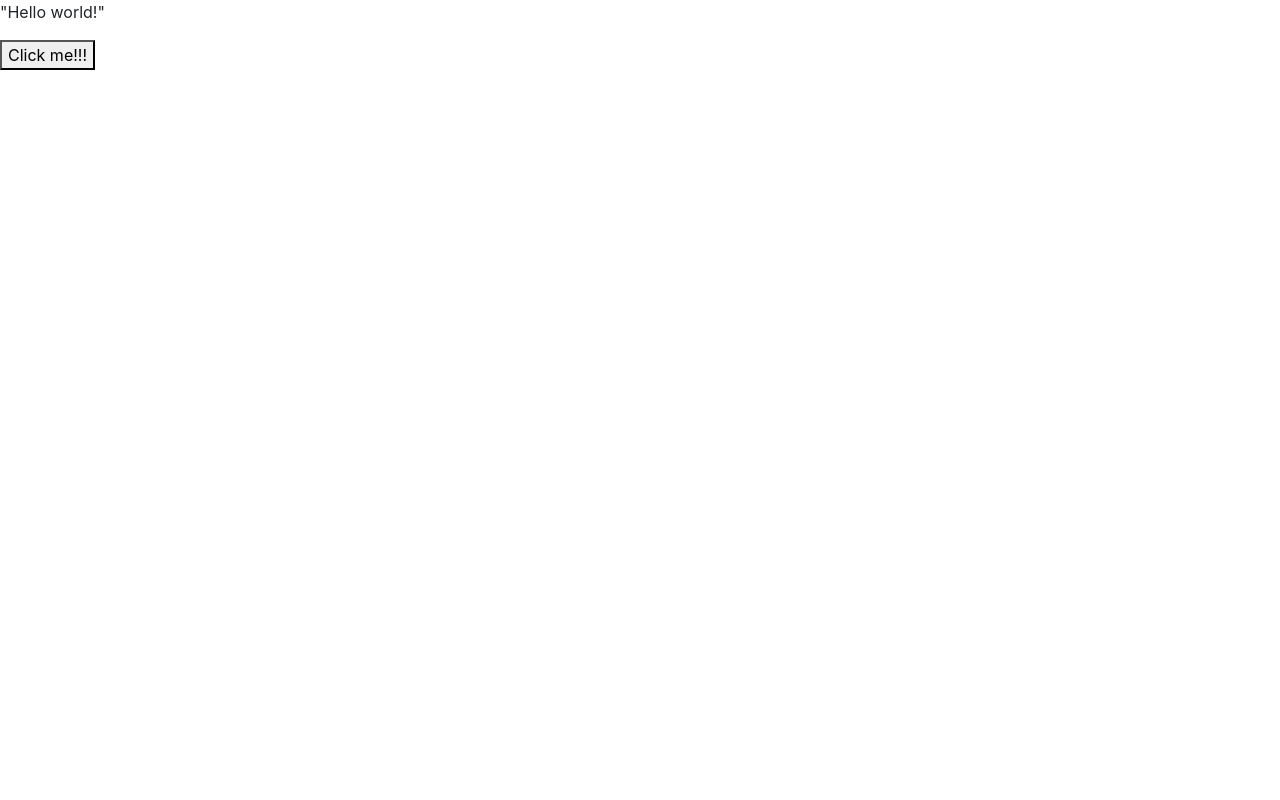
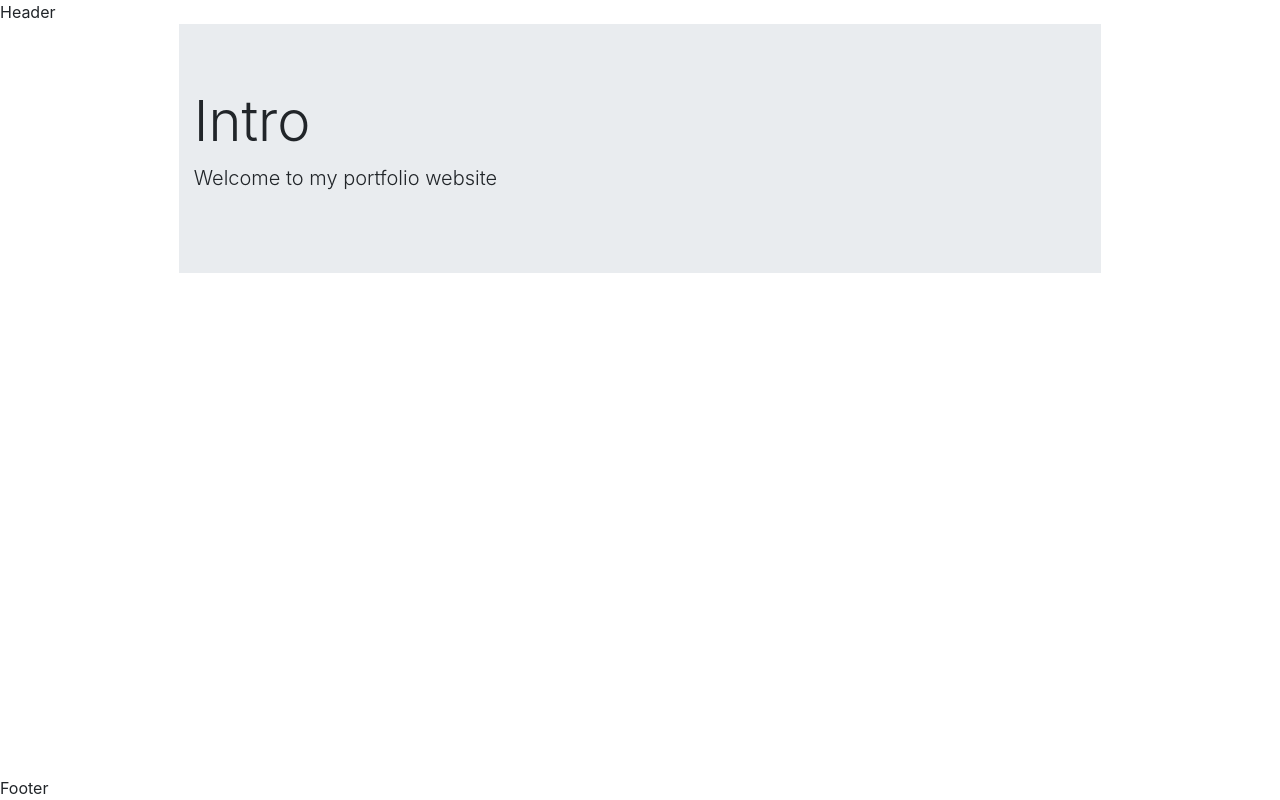
Before and after one commit to yanocv/portfolio, a plain HTML site: page docs/index.html in a window 1280 px wide. Drawn offline with nearby package versions, Linux system fonts and the light colour scheme.

Commit message:
Add: Page main div

```diff
--- a/docs/css/index.css
+++ b/docs/css/index.css
@@ -0,0 +1,8 @@
+html,
+body {
+	height: 100%;
+}
+
+.flex-fill {
+	flex: 1;
+}
--- a/docs/html/intro.html
+++ b/docs/html/intro.html
@@ -1,4 +1,13 @@
-<div id="page">
-	<p>"Hello world!"</p>
-	<button onclick="gotoPage('projects')">Click me!!!</button>
+<div class="container">
+	<!-- Heading -->
+	<div class="row">
+		<div class="col">
+			<div class="jumbotron jumbotron-fluid">
+				<div class="container">
+					<h1 class="display-4">Intro</h1>
+					<p class="lead">Welcome to my portfolio website</p>
+				</div>
+			</div>
+		</div>
+	</div>
 </div>
--- a/docs/index.html
+++ b/docs/index.html
@@ -3,6 +3,7 @@
 <html lang="en">
 	<head>
 		<meta charset="utf-8" />
+		<meta name="viewport" content="width=device-width, initial-scale=1" />
 		<title>Yano's world</title>
 		<script src="https://cdn.jsdelivr.net/npm/jquery/dist/jquery.min.js"></script>
 		<script src="https://cdn.jsdelivr.net/npm/bootstrap/dist/js/bootstrap.min.js"></script>
@@ -11,5 +12,24 @@
 		<link rel="stylesheet" href="./css/index.css" />
 	</head>
 
-	<body></body>
+	<body>
+		<div class="container-fluid d-flex flex-column h-100 p-0">
+			<!-- Header -->
+			<div class="row">
+				<div class="col">Header</div>
+			</div>
+
+			<!-- Content -->
+			<div class="row justify-content-center flex-grow-1">
+				<div class="col col-md-9">
+					<main></main>
+				</div>
+			</div>
+
+			<!-- Footer -->
+			<div class="row">
+				<div class="col">Footer</div>
+			</div>
+		</div>
+	</body>
 </html>
--- a/docs/js/index.js
+++ b/docs/js/index.js
@@ -7,7 +7,7 @@ async function gotoPage(page) {
 	await $.ajax({
 		url: `html/${page}.html`
 	}).done(function (data) {
-		$("body").html(data);
+		$("main").html(data);
 	});
 }
 
```
